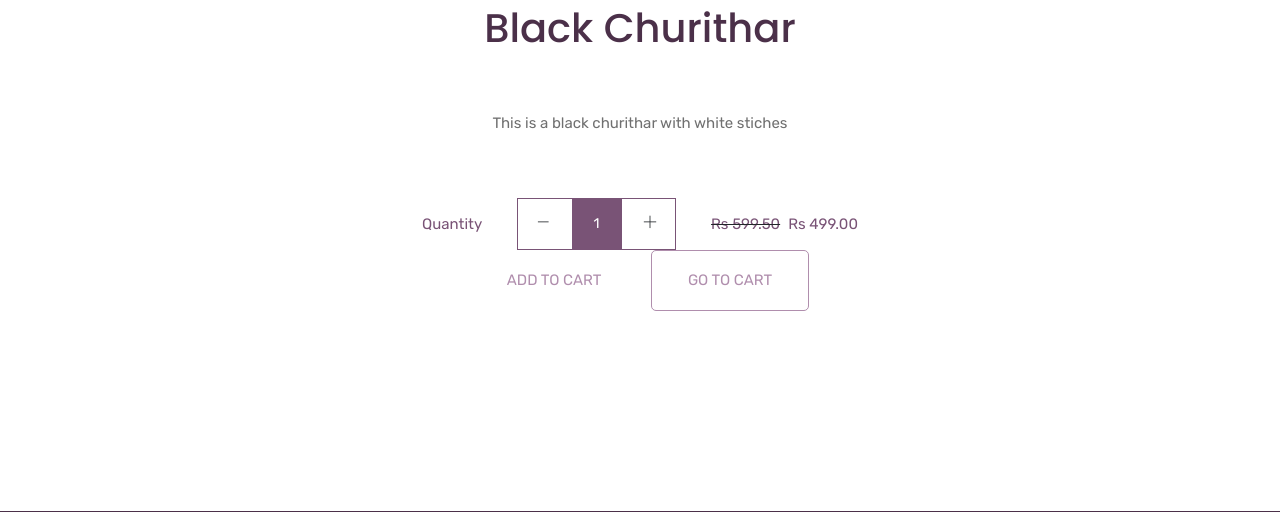
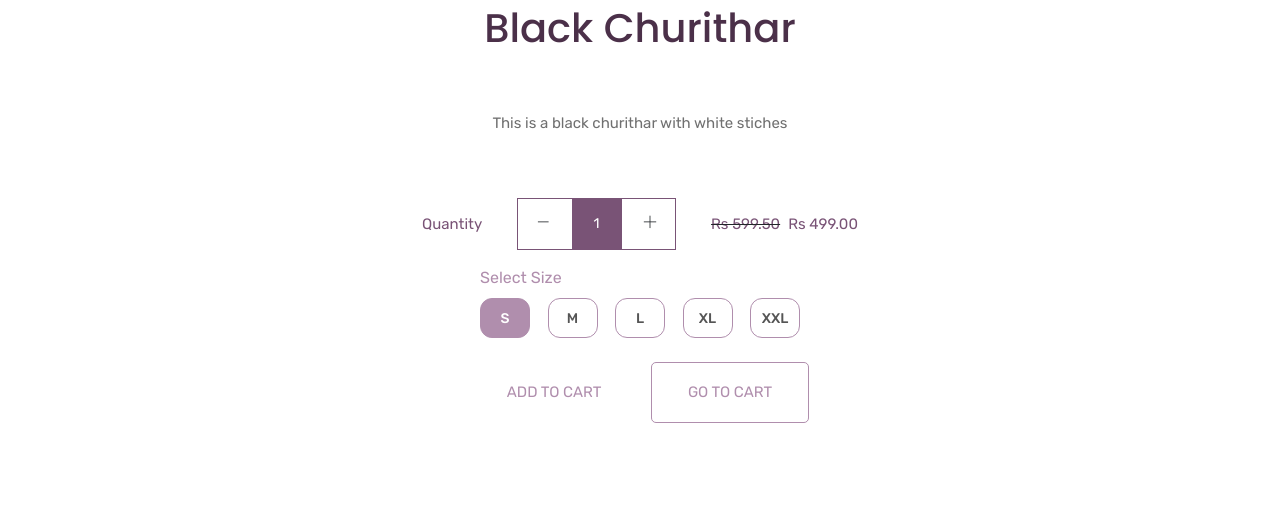
Before and after one commit to JoelJoby/alivv, a Django app: page /product/2 in a window 1280 px wide. Shown: the part 1143-1655 px from the top of the page. Run offline with Django 5.2, Linux system fonts and the light colour scheme; data comes from the database, SQL or seed files in the repository; both versions use the stored data as it was after the commit; some libraries are stand-ins or nearby versions.

Commit message:
design added

```diff
--- a/website/templates/product.html
+++ b/website/templates/product.html
@@ -2,6 +2,32 @@
 {% load static %}
 
 {% block content%}
+
+<style>
+    .size-option {
+        width: 50px;
+        height: 40px;
+        border: 1px solid #B08EAD;
+        border-radius: 12px;
+        display: flex;
+        align-items: center;
+        justify-content: center;
+        cursor: pointer;
+        font-weight: 500;
+        color: #555;
+        transition: all 0.2s ease;
+    }
+
+    .size-option:hover {
+        border-color: #B08EAD;
+    }
+
+    .size-option.selected {
+        border-color: #B08EAD;
+        background-color: #B08EAD;
+        color: #fff;
+    }
+</style>
 
 <!-- breadcrumb part start-->
 <section class="breadcrumb_part single_product_breadcrumb">
@@ -60,11 +86,26 @@
                             <p>Rs {{ product.price}}</p>
                             {% endif %}
                         </div>
+                        <div class="product_size_selector mb-4 mt-3"
+                            style="text-align: left; max-width: 320px; margin-left: auto; margin-right: auto;">
+                            <div class="d-flex justify-content-between align-items-center mb-2">
+                                <span style="color: #B08EAD; font-size: 16px;">Select Size</span>
+                            </div>
+                            <div class="d-flex justify-content-between" id="size-options-container">
+                                <div class="size-option" data-value="S">S</div>
+                                <div class="size-option" data-value="M">M</div>
+                                <div class="size-option" data-value="L">L</div>
+                                <div class="size-option" data-value="XL">XL</div>
+                                <div class="size-option" data-value="XXL">XXL</div>
+                            </div>
+                            <input type="hidden" id="selected_size_validation" required>
+                        </div>
                         <div class="buy_now">
                             <form action="{% url 'add_to_cart' product.id %}" method="POST" id="add_to_cart_form"
                                 style="display: inline-block;">
                                 {% csrf_token %}
                                 <input type="hidden" name="quantity" id="hidden_quantity" value="1">
+                                <input type="hidden" name="size" id="hidden_size" value="">
                                 <button type="submit" class="btn_3" style="border: none; cursor: pointer;">
                                     Add to Cart
                                 </button>
@@ -119,6 +160,26 @@
         if (this.value < 1) this.value = 1;
         if (this.value > 10) this.value = 10;
     });
+
+    // Size selection
+    const sizeOptions = document.querySelectorAll('.size-option');
+    const hiddenSizeInput = document.getElementById('hidden_size');
+
+    sizeOptions.forEach(option => {
+        option.addEventListener('click', function () {
+            // Remove selected class from all
+            sizeOptions.forEach(opt => opt.classList.remove('selected'));
+            // Add to clicked
+            this.classList.add('selected');
+            // Update hidden input
+            if (hiddenSizeInput) hiddenSizeInput.value = this.dataset.value;
+        });
+    });
+
+    // Select first size by default
+    if (sizeOptions.length > 0) {
+        sizeOptions[0].click();
+    }
 </script>
 
 
```
Also changed, not shown: db.sqlite3.
